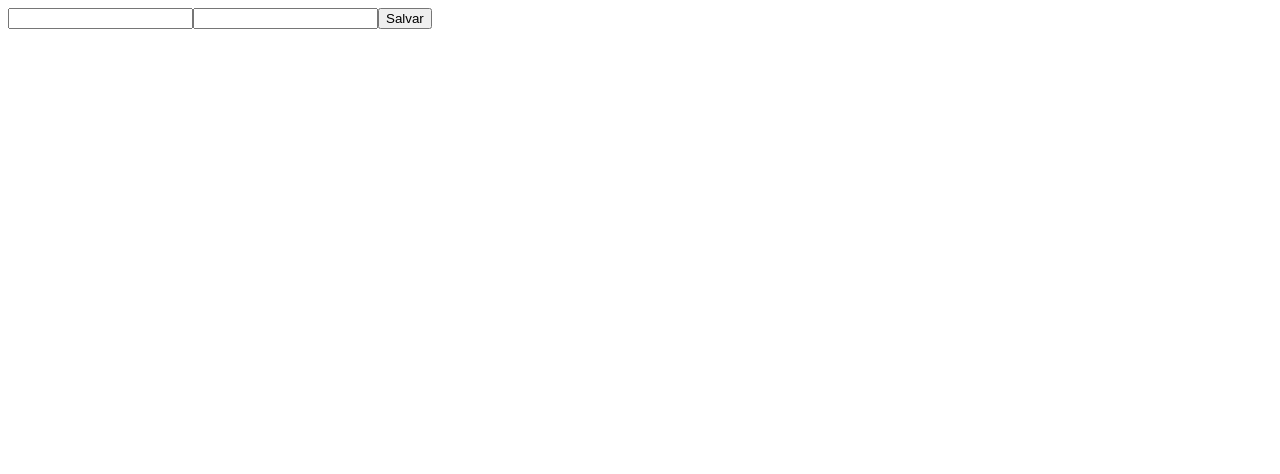
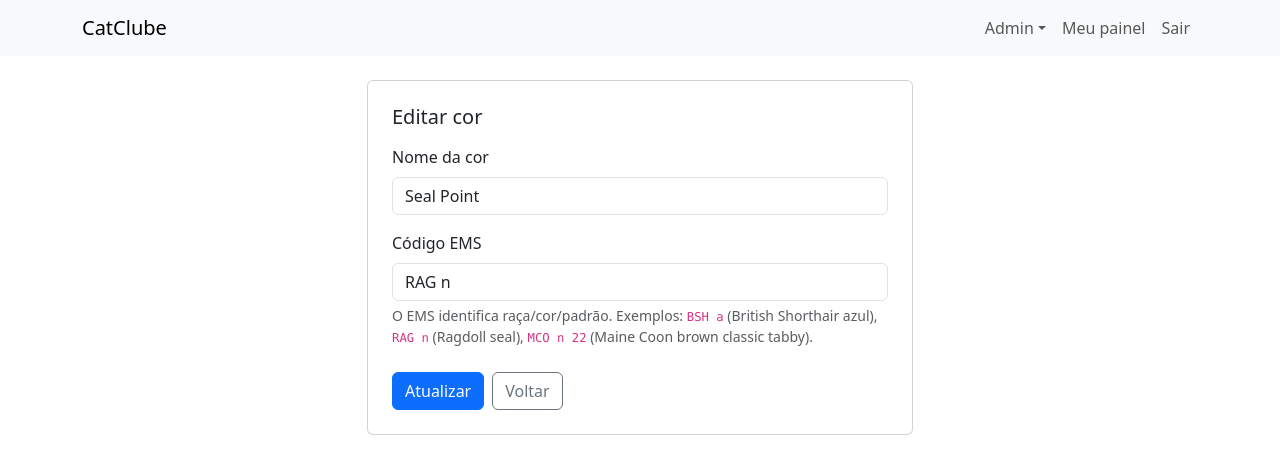
Before and after one commit to Flaviovmp/CatClub, a Flask app: page /admin/colors/1/edit in a window 1280 px wide. Shown: the top 474 px of the page. Run offline with Flask 3, Linux system fonts and the light colour scheme; the visitor is signed in with stand-in values (Sample User, id 1); data comes from the database, SQL or seed files in the repository.

Commit message:
Update admin_color_form.html

```diff
--- a/templates/admin_color_form.html
+++ b/templates/admin_color_form.html
@@ -1 +1,39 @@
-<form method='post'><input name='name'><input name='ems_code'><button>Salvar</button></form>
+{% extends "base.html" %}
+{% block content %}
+<div class="row justify-content-center">
+  <div class="col-md-7 col-lg-6">
+    <div class="card p-4">
+      {% if mode == 'new' %}
+        <h1 class="h5 mb-3">Nova cor</h1>
+      {% else %}
+        <h1 class="h5 mb-3">Editar cor</h1>
+      {% endif %}
+
+      <form method="post">
+        <div class="mb-3">
+          <label for="color_name" class="form-label">Nome da cor</label>
+          <input id="color_name" class="form-control" type="text" name="name" required
+                 value="{{ color.name if color else '' }}" placeholder="Ex: Blue, Seal Point, Golden Shaded">
+        </div>
+
+        <div class="mb-3">
+          <label for="ems_code" class="form-label">Código EMS</label>
+          <input id="ems_code" class="form-control" type="text" name="ems_code" required
+                 value="{{ color.ems_code if color else '' }}" placeholder="Ex: BSH a, RAG n, MCO n 22">
+          <div class="form-text">
+            O EMS identifica raça/cor/padrão. Exemplos: <code>BSH a</code> (British Shorthair azul),
+            <code>RAG n</code> (Ragdoll seal), <code>MCO n 22</code> (Maine Coon brown classic tabby).
+          </div>
+        </div>
+
+        <div class="mt-4 d-flex gap-2">
+          <button class="btn btn-primary" type="submit">
+            {% if mode == 'new' %}Salvar cor{% else %}Atualizar{% endif %}
+          </button>
+          <a class="btn btn-outline-secondary" href="{{ url_for('admin_colors', breed_id=breed_id) }}">Voltar</a>
+        </div>
+      </form>
+    </div>
+  </div>
+</div>
+{% endblock %}
```
